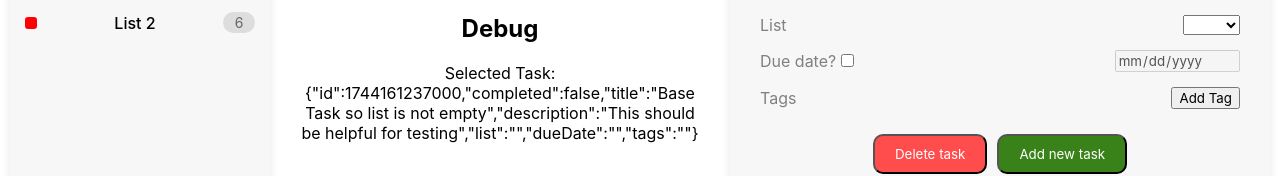
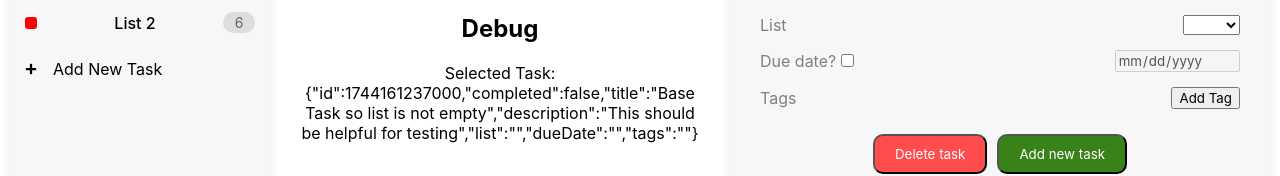
Before and after one commit to tomjones-4/react-task-tracker-web-app, a React (Vite) app: page / in a window 1280 px wide. Shown: the part 259-435 px from the top of the page. Built offline with nearby package versions, Linux system fonts and the light colour scheme.

Commit message:
Work on adding lists

```diff
--- a/src/App.css
+++ b/src/App.css
@@ -100,6 +100,26 @@
   border-radius: 12px;
   min-width: 20px;
   text-align: center;
+}
+
+.add-list {
+  padding: 0px 10px; /* Inner spacing */
+  border-radius: 8px; /* Rounded corners */
+  display: flex; /* Aligns children (text, buttons) in a row */
+  justify-content: left; /* Ensures spacing between text & actions */
+  align-items: center; /* Centers items vertically */
+  transition: background 0.2s ease-in-out;
+}
+
+.add-list-icon {
+  width: 12px;
+  height: 12px;
+  border-radius: 3px;
+  margin-right: 16px;
+}
+
+.add-list:hover {
+  background-color: #f0f0f0; /* Slight hover effect */
 }
 
 .menu-footer {
--- a/src/App.jsx
+++ b/src/App.jsx
@@ -10,11 +10,13 @@ import { useState, useEffect } from "react";
 // Make it so the list that is selected when editing a task is the list the user is currently on by default
 // Make modal pop up when user clicks on a tag to add it to a task
 // * In the above modal, the user should be able to create a new tag or select an existing one (add ability for user to create new tags)
-// Need to add a way to delete tags
 // Make it so menu buttons show up at bottom of menu. Currently I'm setting the height of the div with menu-footer class, but there should be a better way where I can position the buttons at a certain distance from the bottom.
 // Apply a highlight on selected tags in tags modal
 // Don't let user add the same tag twice
 // If a tag is removed from the manage tags modal, it should be removed from tasks that have it applied? Idk, that's debateable
+// Add ability to create new list
+// Add ability to delete list
+// Add color selector for new lists and tags
 
 const App = () => {
   const LOCAL_STORAGE_KEY_TASKS = "todoApp.tasks";
@@ -38,6 +40,23 @@ const App = () => {
     return storedTags ? JSON.parse(storedTags) : []; // Load from localStorage or default to []
   });
 
+  const [lists, setLists] = useState(() => {
+    const storedLists = localStorage.getItem(LOCAL_STORAGE_KEY_LISTS);
+    return storedLists ? JSON.parse(storedLists) : fakeLists; // Load from localStorage or default to fakeLists
+  });
+
+  const addList = (newList) => {
+    setLists([...lists, newList]);
+  };
+  const deleteList = (listId) => {
+    const updatedLists = lists.filter((list) => list.id !== listId);
+    setLists(updatedLists);
+    // Deselect list if it's deleted
+    if (selectedList && selectedList.id === listId) {
+      setSelectedList(updatedLists.length > 0 ? updatedLists[0] : null);
+    }
+  };
+
   const addTag = (newTag) => {
     setTags([...tags, newTag]);
   };
@@ -49,6 +68,10 @@ const App = () => {
 
   const [selectedTask, setSelectedTask] = useState(
     tasks.length > 0 ? tasks[0] : null
+  );
+
+  const [selectedList, setSelectedList] = useState(
+    lists.length > 0 ? lists[0] : null
   );
 
   if (tasks.length == 0) {
@@ -78,9 +101,9 @@ const App = () => {
   }, [tags]);
 
   // Save lists to localStorage whenever the lists array changes
-  // useEffect(() => {
-  //   localStorage.setItem(LOCAL_STORAGE_KEY_LISTS, JSON.stringify(fakeLists));
-  // }, [fakeLists]);
+  useEffect(() => {
+    localStorage.setItem(LOCAL_STORAGE_KEY_LISTS, JSON.stringify(lists));
+  }, [lists]);
 
   const deleteTask = (id) => {
     setTasks(tasks.filter((task) => task.id !== id));
@@ -148,7 +171,7 @@ const App = () => {
 
   return (
     <div className="App">
-      <Menu lists={fakeLists} />
+      <Menu lists={lists} />
       <MainView
         tasks={tasks}
         deleteTask={deleteTask}
@@ -160,7 +183,7 @@ const App = () => {
       />
       <TaskView
         selectedTask={selectedTask}
-        lists={fakeLists}
+        lists={lists}
         tags={tags}
         deleteTask={deleteTask}
         addTask={addTask}
--- /dev/null
+++ b/src/components/AddList.jsx
@@ -0,0 +1,14 @@
+import React from "react";
+import { FaPlus } from "react-icons/fa";
+
+const AddList = () => {
+  return (
+    // <span className="add-task" onClick={resetTask}>
+    <span className="add-list">
+      <FaPlus className="add-list-icon" />
+      <p>Add New Task</p>
+    </span>
+  );
+};
+
+export default AddList;
--- a/src/components/AddTaskItem.jsx
+++ b/src/components/AddTaskItem.jsx
@@ -5,7 +5,7 @@ const AddTaskItem = ({ resetTask }) => {
   return (
     <span className="add-task" onClick={resetTask}>
       <FaPlus className="add-task-icon" />
-      <p className="add-task-text">Add New Task</p>
+      <p>Add New Task</p>
     </span>
   );
 };
--- a/src/components/Menu.jsx
+++ b/src/components/Menu.jsx
@@ -2,6 +2,7 @@ import React from "react";
 import MenuLists from "./MenuLists";
 import { IoSettingsOutline } from "react-icons/io5";
 import { IoIosLogOut } from "react-icons/io";
+import AddList from "./AddList";
 
 const Menu = ({ lists }) => {
   return (
@@ -31,6 +32,7 @@ const Menu = ({ lists }) => {
         ></input>
       </div>
       <MenuLists lists={lists} />
+      <AddList />
       <div className="menu-footer">
         <span>
           <IoSettingsOutline className="menu-footer-icon" />
```
